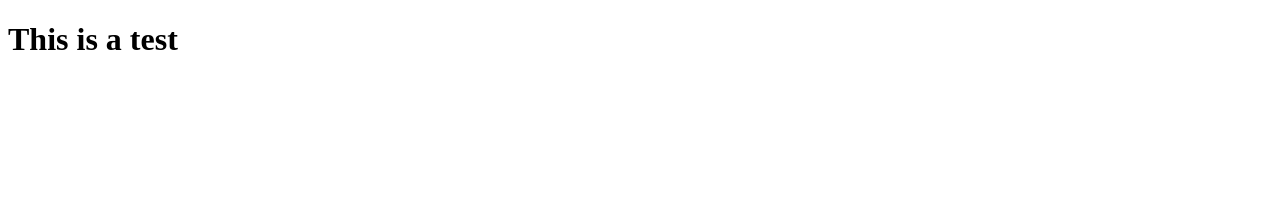
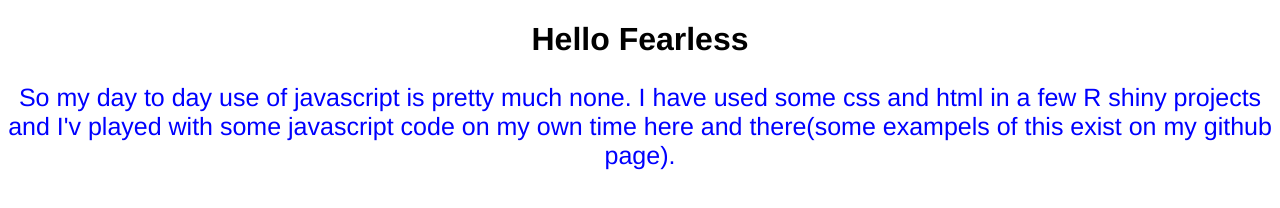
Before and after one commit to ShyGuyPy/Fearless, a plain HTML site: page index.html in a window 1280 px wide. Drawn offline with Linux system fonts and the light colour scheme.

Commit message:
Just adding some css styling, text, and some comments

```diff
--- a/index.html
+++ b/index.html
@@ -2,11 +2,23 @@
 <html lang="en">
 <head>
   <meta charset="UTF-8">
-  <title>Document</title>
+  <title>Fearless</title>
+  <!-- a referenece to my css style sheet-->
   <link rel="stylesheet" href="main.css">
 </head>
 <body>
-  <h1>This is a test</h1>
+  <h1>Hello Fearless</h1>
+  <p> So my day to day use of javascript is pretty much none. I have used some css
+    and html in a few R shiny projects and I'v played with some javascript code on
+    my own time here and there(some exampels of this exist on my github page).</p>
+
+  <!--this calls the app.js javascript file that lives in the same directory
+and is handling all the logic -->
+  <script src="app.js"></script>
+
+  <div>
+    <!-- button will live here-->
+  <div>
 
 </body>
 </html>
--- a/main.css
+++ b/main.css
@@ -0,0 +1,10 @@
+p{
+  text-align: center;
+  color: blue;
+  font-size:25px;
+}
+
+body {
+  text-align: center;
+  font-family: Helvetica;
+}
```
